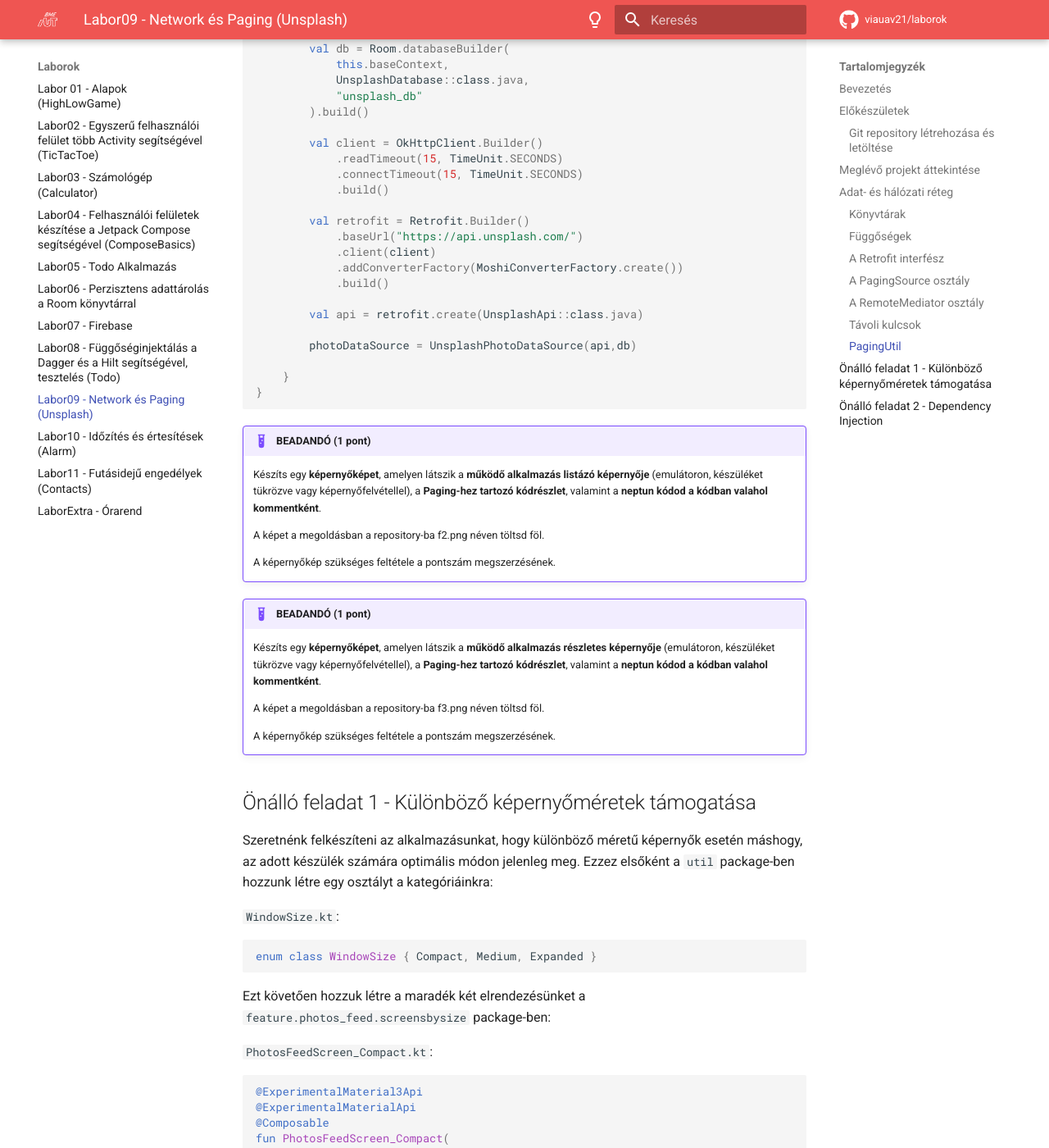
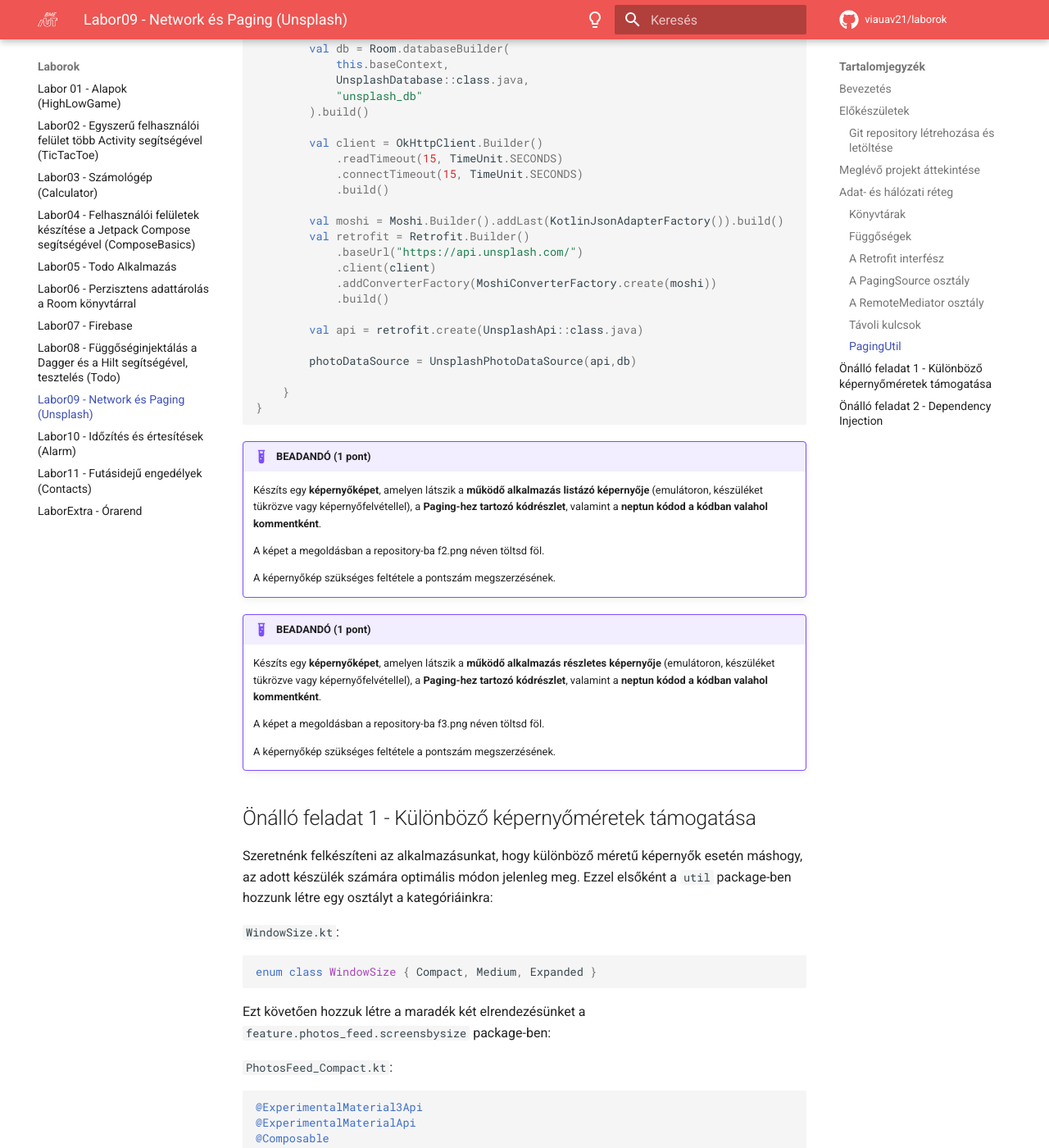
Before and after one commit to VIAUAV21/laborok, an MkDocs documentation site: the page built from docs/laborok/network/index.md, in a window 1280 px wide and 1400 px high, scrolled down 13108 px. Shown: the whole window at 82% size. Built offline with MkDocs 1.6.1 and Material for MkDocs 9.7.7, drawn with Linux system fonts in a browser that asks for light colours; comment, search, counter and statistics services are not loaded; some of the changed text lies outside the part shown.

Commit message:
Small fixes

````diff
--- a/docs/laborok/network/index.md
+++ b/docs/laborok/network/index.md
@@ -72,23 +72,23 @@
 
 A Retrofit, Paging és Coil könyvtárak használatához a következő függőségek szükségesek (ezek már szerepelnek a projektben, ne vegyük fel őket újra):
 ```kotlin
-    [versions]
-    retrofit = "2.11.0"
-    paging= "3.3.2"
-    coil = "2.5.0"
+[versions]
+retrofit = "2.11.0"
+paging= "3.3.2"
+coil = "2.5.0"
 
-    [libraries]
-    retrofit = { group = "com.squareup.retrofit2", name = "retrofit", version.ref = "retrofit" }
-    retrofit-moshi = { group = "com.squareup.retrofit2", name = "converter-moshi", version.ref = "retrofit" }
-    paging = { group = "androidx.paging", name = "paging-compose", version.ref = "paging" }
-    coil = { group = "io.coil-kt", name = "coil-compose", version.ref = "coil" }
+[libraries]
+retrofit = { group = "com.squareup.retrofit2", name = "retrofit", version.ref = "retrofit" }
+retrofit-moshi = { group = "com.squareup.retrofit2", name = "converter-moshi", version.ref = "retrofit" }
+paging = { group = "androidx.paging", name = "paging-compose", version.ref = "paging" }
+coil = { group = "io.coil-kt", name = "coil-compose", version.ref = "coil" }
 
-    dependencies {
-        implementation(libs.retrofit)
-        implementation(libs.retrofit.moshi)
-        implementation(libs.paging)
-        implementation(libs.coil)
-    }
+dependencies {
+    implementation(libs.retrofit)
+    implementation(libs.retrofit.moshi)
+    implementation(libs.paging)
+    implementation(libs.coil)
+}
 ```
 
 A `data.model` package-be hozzuk létre az alábbi két fájlt, melyek az API használatához szükségesek:
@@ -547,10 +547,11 @@
             .connectTimeout(15, TimeUnit.SECONDS)
             .build()
 
+        val moshi = Moshi.Builder().addLast(KotlinJsonAdapterFactory()).build()
         val retrofit = Retrofit.Builder()
             .baseUrl("https://api.unsplash.com/")
             .client(client)
-            .addConverterFactory(MoshiConverterFactory.create())
+            .addConverterFactory(MoshiConverterFactory.create(moshi))
             .build()
 
         val api = retrofit.create(UnsplashApi::class.java)
@@ -578,7 +579,7 @@
 ## Önálló feladat 1 - Különböző képernyőméretek támogatása
 
 Szeretnénk felkészíteni az alkalmazásunkat, hogy különböző méretű képernyők esetén máshogy, az adott készülék számára optimális módon jelenleg meg.
-Ezzez elsőként a `util` package-ben hozzunk létre egy osztályt a kategóriáinkra:
+Ezzel elsőként a `util` package-ben hozzunk létre egy osztályt a kategóriáinkra:
 
 `WindowSize.kt`:
 ```kotlin
@@ -587,7 +588,7 @@
 
 Ezt követően hozzuk létre a maradék két elrendezésünket a `feature.photos_feed.screensbysize` package-ben:
 
-`PhotosFeedScreen_Compact.kt`:
+`PhotosFeed_Compact.kt`:
 ```kotlin
 @ExperimentalMaterial3Api
 @ExperimentalMaterialApi
@@ -642,7 +643,7 @@
 }
 ```
 
-`PhotosFeedScreen_Expanded.kt`:
+`PhotosFeed_Expanded.kt`:
 ```kotlin
 @ExperimentalMaterial3Api
 @ExperimentalMaterialApi
@@ -827,7 +828,7 @@
     }
 }
 ```
-
+Vegyük fel a `material3` könyvtár mintájára a `material3-window-size-class` függőséget (link)[https://developer.android.com/jetpack/androidx/releases/compose-material3]
 Majd az Activity-t is állítsuk be ezek használatára:
 
 `MainActivity.kt`:
````
Also changed, not shown: other parts of docs/laborok/network/index.md (+5 -5 lines).
